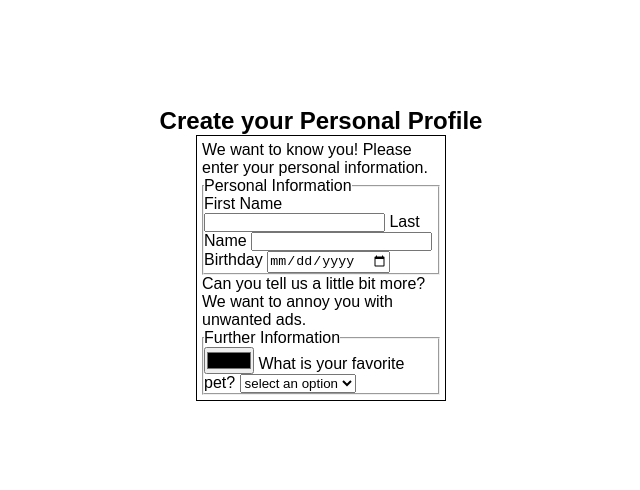
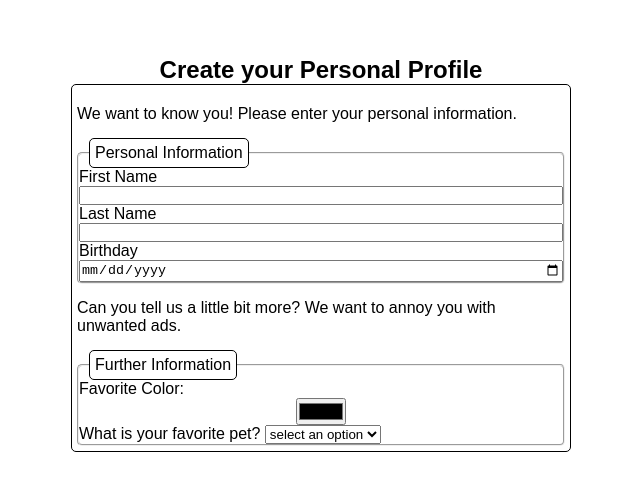
Before and after one commit to NoorTushar/form-task-1, a plain HTML site: page index.html in a window 1280 px wide. Shown: the part 146-636 px from the top of the page, without its empty margins (319-959 px from the left). Drawn offline with Linux system fonts and the light colour scheme.

Commit message:
styling form

```diff
--- a/index.html
+++ b/index.html
@@ -9,9 +9,7 @@
   <body>
     <h2>Create your Personal Profile</h2>
     <form class="myForm">
-      <caption>
-        We want to know you! Please enter your personal information.
-      </caption>
+      <p>We want to know you! Please enter your personal information.</p>
 
       <fieldset>
         <legend>Personal Information</legend>
@@ -29,14 +27,15 @@
         </label>
       </fieldset>
 
-      <caption>
+      <p>
         Can you tell us a little bit more? We want to annoy you with unwanted
         ads.
-      </caption>
+      </p>
 
       <fieldset>
         <legend>Further Information</legend>
-        <label for="color">
+        <label for="color"
+          >Favorite Color:
           <input type="color" name="color" id="color" />
         </label>
         <label for="fav-pet"
--- a/style.css
+++ b/style.css
@@ -16,5 +16,42 @@ body {
 .myForm {
   border: 1px solid black;
   padding: 5px;
-  max-width: 250px;
+  max-width: 500px;
+  border-radius: 5px;
+  -webkit-border-radius: 5px;
+  -moz-border-radius: 5px;
+  -ms-border-radius: 5px;
+  -o-border-radius: 5px;
 }
+.myForm p {
+  margin: 15px 0px;
+}
+.myForm fieldset {
+  border-radius: 5px;
+  -webkit-border-radius: 5px;
+  -moz-border-radius: 5px;
+  -ms-border-radius: 5px;
+  -o-border-radius: 5px;
+}
+.myForm legend {
+  margin-left: 10px;
+  padding: 5px;
+  border: 1px solid black;
+  border-radius: 5px;
+  -webkit-border-radius: 5px;
+  -moz-border-radius: 5px;
+  -ms-border-radius: 5px;
+  -o-border-radius: 5px;
+}
+.myForm label {
+  display: block;
+}
+.myForm label input {
+  display: block;
+}
+.myForm label input:not([type="color"]) {
+  width: 100%;
+}
+.myForm label input[type="color"] {
+  margin: 0 auto;
+}
```
